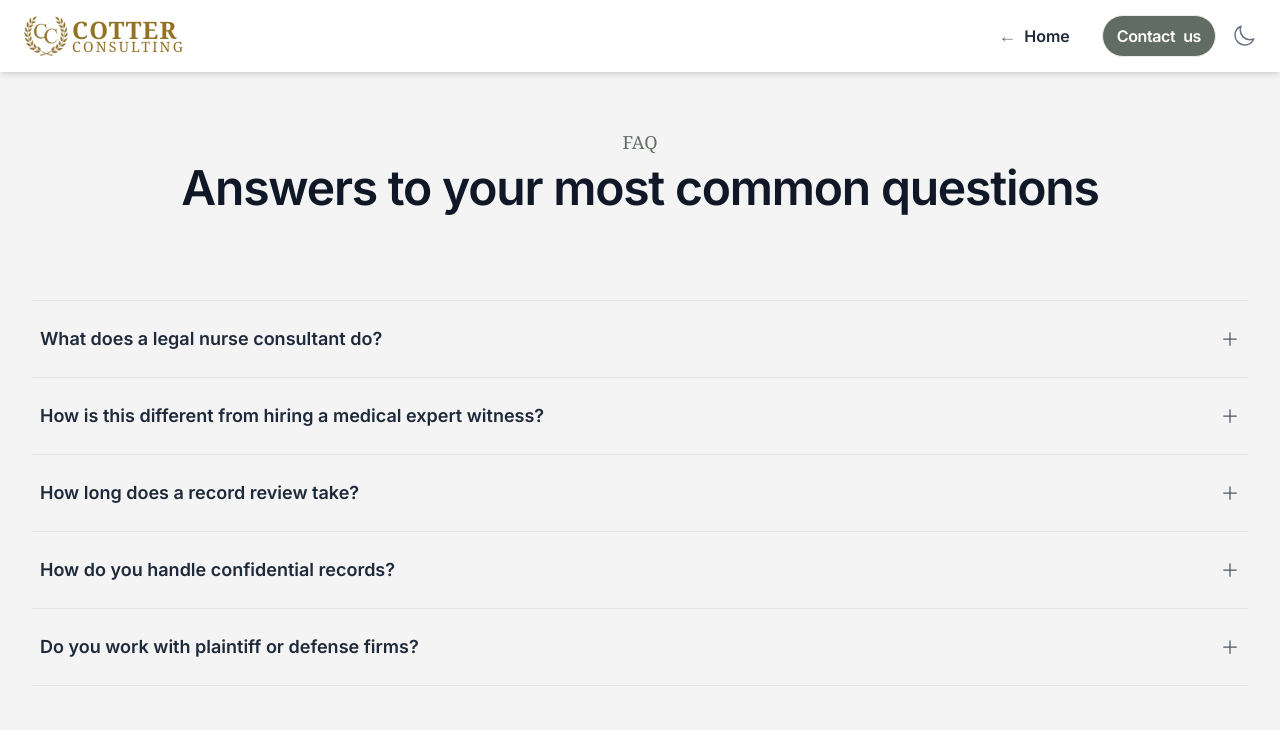
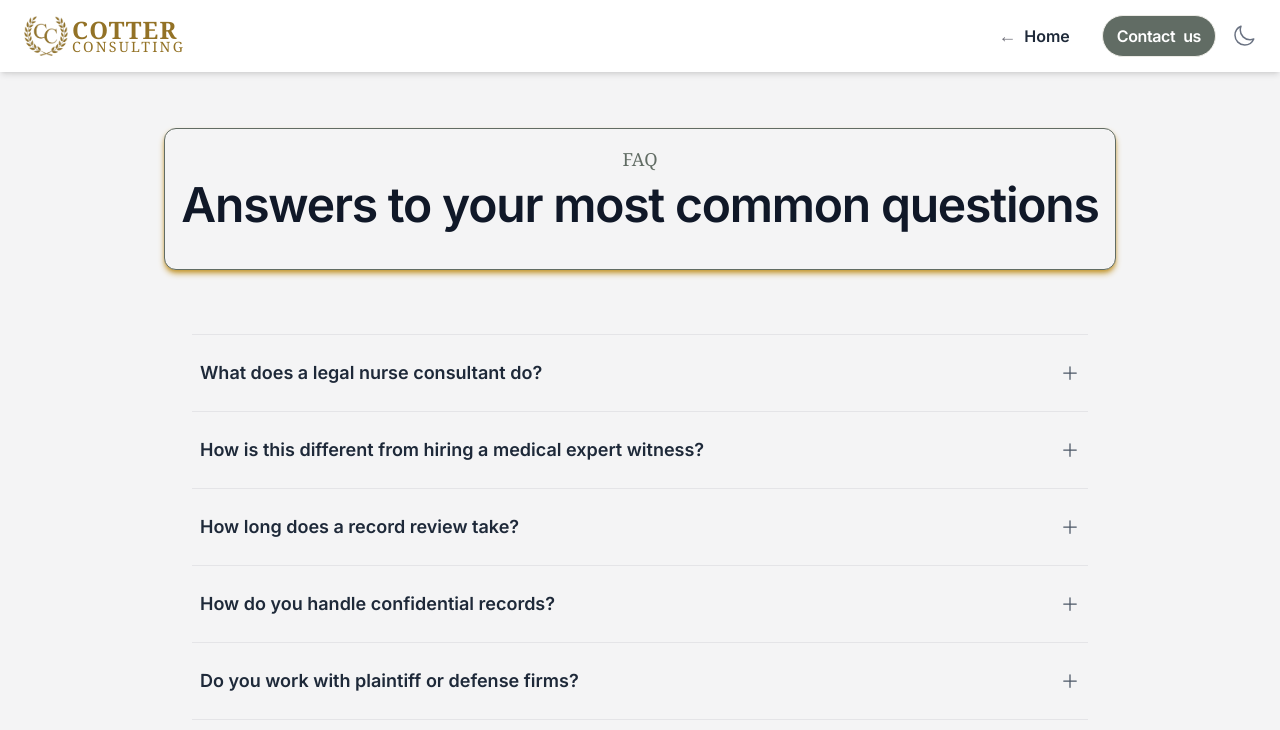
Before and after one commit to Anson-100/cotter-consulting, a Next.js app in the folder frontend/: page /faq in a window 1280 px wide. Shown: the top 730 px of the page. Built offline with nearby package versions, Linux system fonts and the light colour scheme; no server answers.

Commit message:
locked in header and other stuff

```diff
--- a/frontend/app/(non-dashboard)/faq/page.tsx
+++ b/frontend/app/(non-dashboard)/faq/page.tsx
@@ -4,6 +4,7 @@ import { useState } from "react"
 import { PlusIcon, MinusIcon } from "@heroicons/react/24/solid"
 import { motion, AnimatePresence } from "framer-motion"
 import SceneHeader from "@/components/ui/scene-header"
+import { div } from "three/src/nodes/math/OperatorNode.js"
 
 interface FaqItem {
   id: string
@@ -68,15 +69,18 @@ export default function FaqPage() {
           className="text-center"
         />
 
-        <div className="w-full h-px bg-zinc-200 dark:bg-zinc-800 mt-8 sm:mt-16  mx-auto" />
+        <div className="w-full h-px bg-zinc-200 dark:bg-zinc-800 mt-8 sm:mt-16  mx-auto max-w-4xl" />
 
         {/* FAQ ITEMS */}
         <div className="w-full flex flex-col text-base md:text-lg mx-auto ">
           {faqItems.map((item) => (
-            <div key={item.id} className="flex flex-col">
+            <div
+              key={item.id}
+              className="flex flex-col w-full  max-w-4xl mx-auto"
+            >
               <button
                 onClick={() => toggleOpen(item.id)}
-                className="flex items-center justify-between w-full text-left py-5 sm:py-6 px-2 cursor-pointer"
+                className="flex items-center justify-between w-full text-left py-5 sm:py-6 px-2 cursor-pointer "
               >
                 <span
                   className={`font-semibold transition-colors duration-200 ${
@@ -101,7 +105,7 @@ export default function FaqPage() {
                     exit={{ opacity: 0, height: 0 }}
                     transition={{ duration: 0.2, ease: "easeOut" }}
                   >
-                    <p className="pb-4 px-2 text-gray-700 dark:text-gray-300 font-serif text-lg">
+                    <p className="pb-4 px-2 text-gray-700 dark:text-gray-300 font-serif text-xl max-w-xl">
                       {item.answer}
                     </p>
                   </motion.div>
--- a/frontend/app/(non-dashboard)/landing/AboutSection.tsx
+++ b/frontend/app/(non-dashboard)/landing/AboutSection.tsx
@@ -77,9 +77,9 @@ const features = [
 
 export default function AboutSection() {
   return (
-    <section id="about" className="pt-16 pb-32 scroll-mt-[70px]">
-      <div className="mx-auto max-w-7xl px-6 lg:px-8">
-        <div className="max-w-2xl sm:pb-16">
+    <section id="about" className="pt-16 pb-32 scroll-mt-[70px] ">
+      <div className="mx-auto max-w-7xl px-6 lg:px-8 ">
+        <div className="max-w-2xl sm:pb-16 flex">
           <SceneHeader
             icon="briefcase"
             eyebrow="Services"
--- a/frontend/app/(non-dashboard)/landing/FeaturesSection.tsx
+++ b/frontend/app/(non-dashboard)/landing/FeaturesSection.tsx
@@ -18,18 +18,19 @@ const PANEL_FADE = `linear-gradient(to top, ${HUE} 0%, ${HUE}d9 12%, ${HUE}73 24
 
 export default function FeaturesSection() {
   return (
-    <div
+    <section
       id="features"
       className="overflow-hidden pt-16 pb-32 min-h-screen scroll-mt-[70px]"
     >
-      <div className="mx-auto max-w-7xl px-6 lg:px-8">
+      <div className="mx-auto max-w-7xl px-6 lg:px-8 ">
+        <div className="max-w-2xl sm:pb-16 flex">
           <SceneHeader
             icon="informationCircle"
             eyebrow="About"
             title={<>Clinical authority</>}
             caption=""
           />
-
+        </div>
         <div className="mx-auto mt-20 grid max-w-2xl grid-cols-1 items-start gap-x-8 gap-y-16 sm:gap-y-20 lg:mx-0 lg:max-w-none lg:grid-cols-2">
           {/* PROSE + STATS — FIRST ON MOBILE, RIGHT COLUMN ON DESKTOP == */}
           <div className="lg:order-2 lg:pl-4">
@@ -96,6 +97,6 @@ export default function FeaturesSection() {
           </div>
         </div>
       </div>
-    </div>
+    </section>
   )
 }
--- a/frontend/components/Navbar.tsx
+++ b/frontend/components/Navbar.tsx
@@ -42,20 +42,9 @@ const Navbar = ({ isTopOfPage = true }: Props) => {
   const router = useRouter()
   const pathname = usePathname()
 
-  const prevPathRef = useRef<string | null>(null)
-
-  useEffect(() => {
-    return () => {
-      prevPathRef.current = pathname
-    }
-  }, [pathname])
-
+  // Always land on the hero with a clean URL
   const handleBackOrHome = () => {
-    if (prevPathRef.current === "/") {
-      router.back()
-    } else {
-      router.push("/")
-    }
+    router.push("/")
   }
 
   const handleContactClick = () => {
--- a/frontend/components/ui/scene-header.tsx
+++ b/frontend/components/ui/scene-header.tsx
@@ -35,7 +35,9 @@ export default function SceneHeader({
   const Icon = icon ? ICONS[icon] : null
 
   return (
-    <div className={`mx-auto lg:mx-0  ${className}`}>
+    <div
+      className={`mx-auto lg:mx-0 rounded-xl border border-succulent shadow-gold bg-zinc-100 dark:bg-zinc-950 shadow-md p-4  ${className}`}
+    >
       <div className="mb-2 inline-flex items-center gap-1 text-succulent dark:brightness-150">
         {Icon && <Icon aria-hidden="true" className="size-5 shrink-0 hidden" />}
         <div className="text-lg/7 font-serif">{eyebrow}</div>
```
Lines whose indentation alone changed are shown as unchanged.
